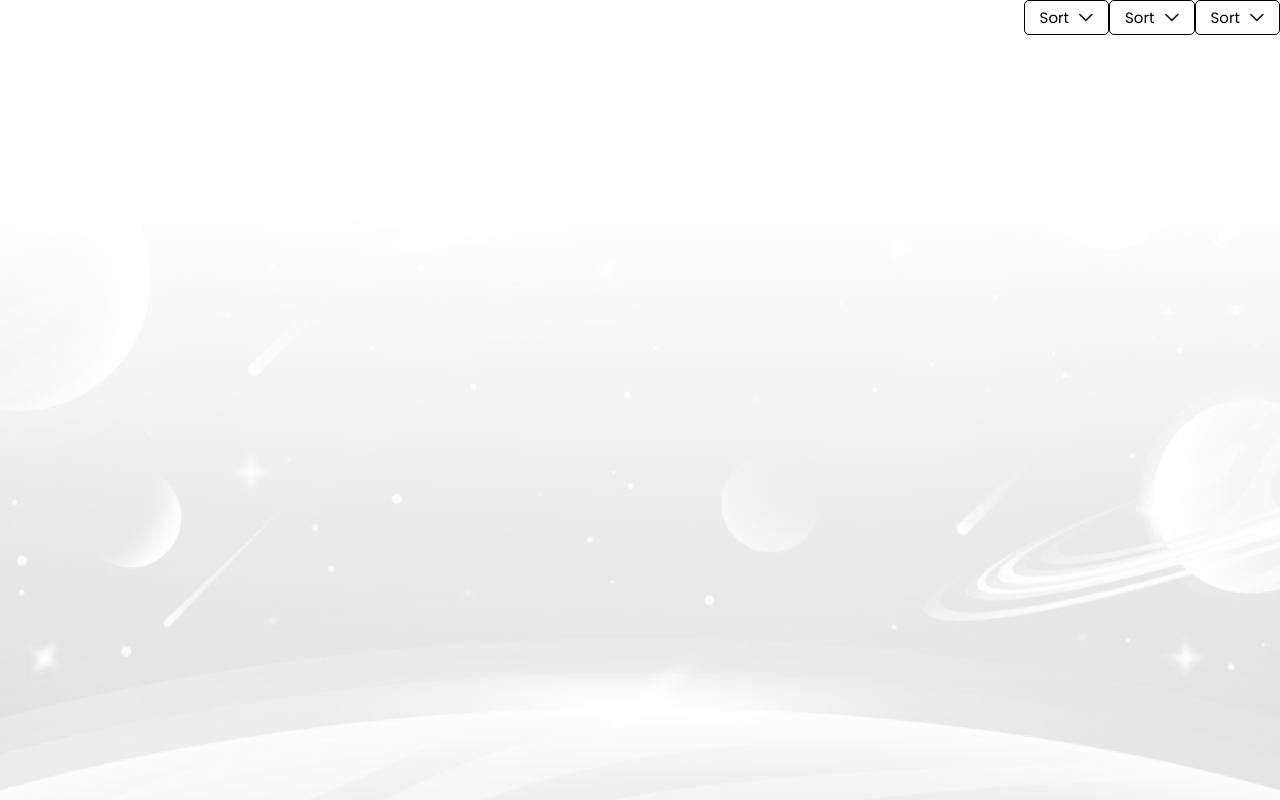
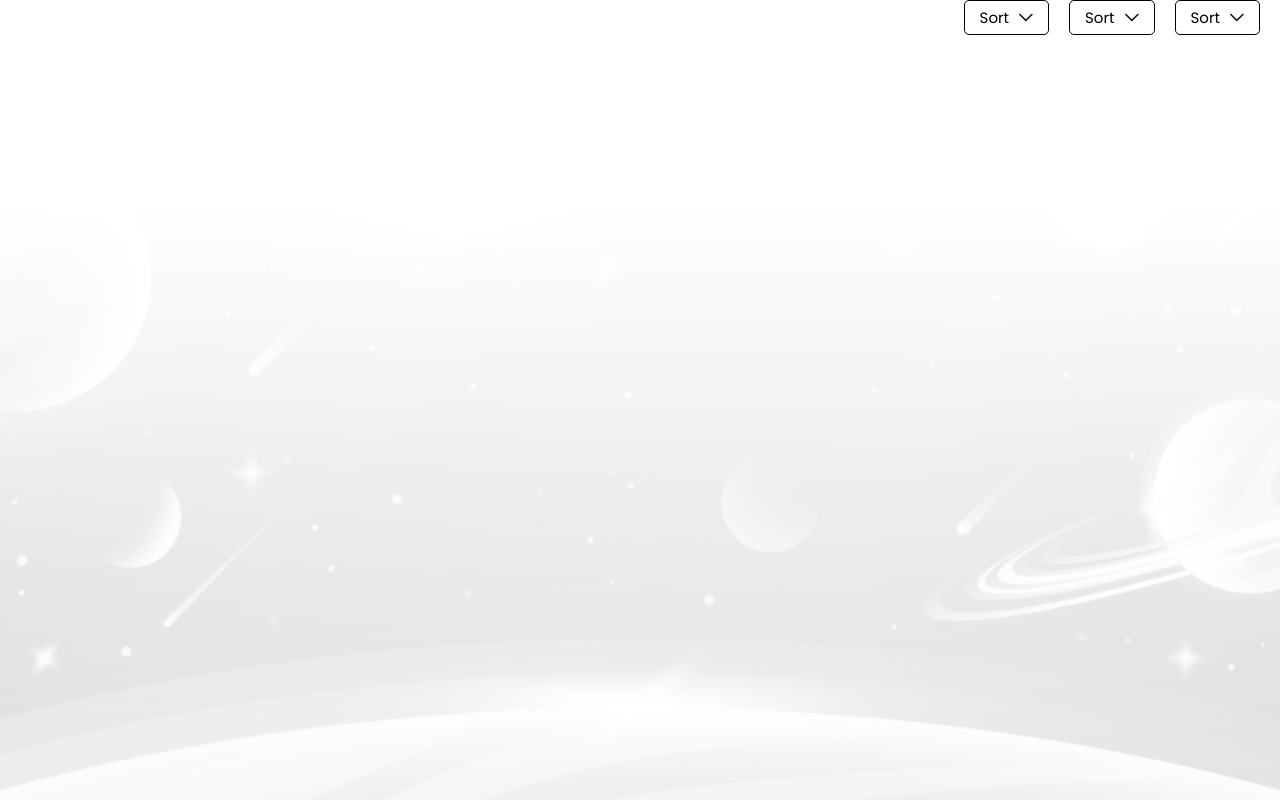
Before and after one commit to soklope/webdock, a React (Vite) app in the folder webdock-app/: page / in a window 1280 px wide. Built offline with nearby package versions, Linux system fonts and the light colour scheme.

Commit message:
Container finished
Container for the sort and filter functions finshed. Space between the components added.

```diff
--- a/webdock-app/src/components/SortFunctionAndFilterContainer/SortFunctionFilterContainer.scss
+++ b/webdock-app/src/components/SortFunctionAndFilterContainer/SortFunctionFilterContainer.scss
@@ -1,5 +1,9 @@
 .sort-ff-container {
     display: flex;
     justify-content: flex-end;
-    align-items: center;
   }
+
+  /* Add margin to create space between components */
+.sort-ff-container > * {
+  margin-right: 20px; /* Adjust the value as needed for the desired spacing */
+}
```
